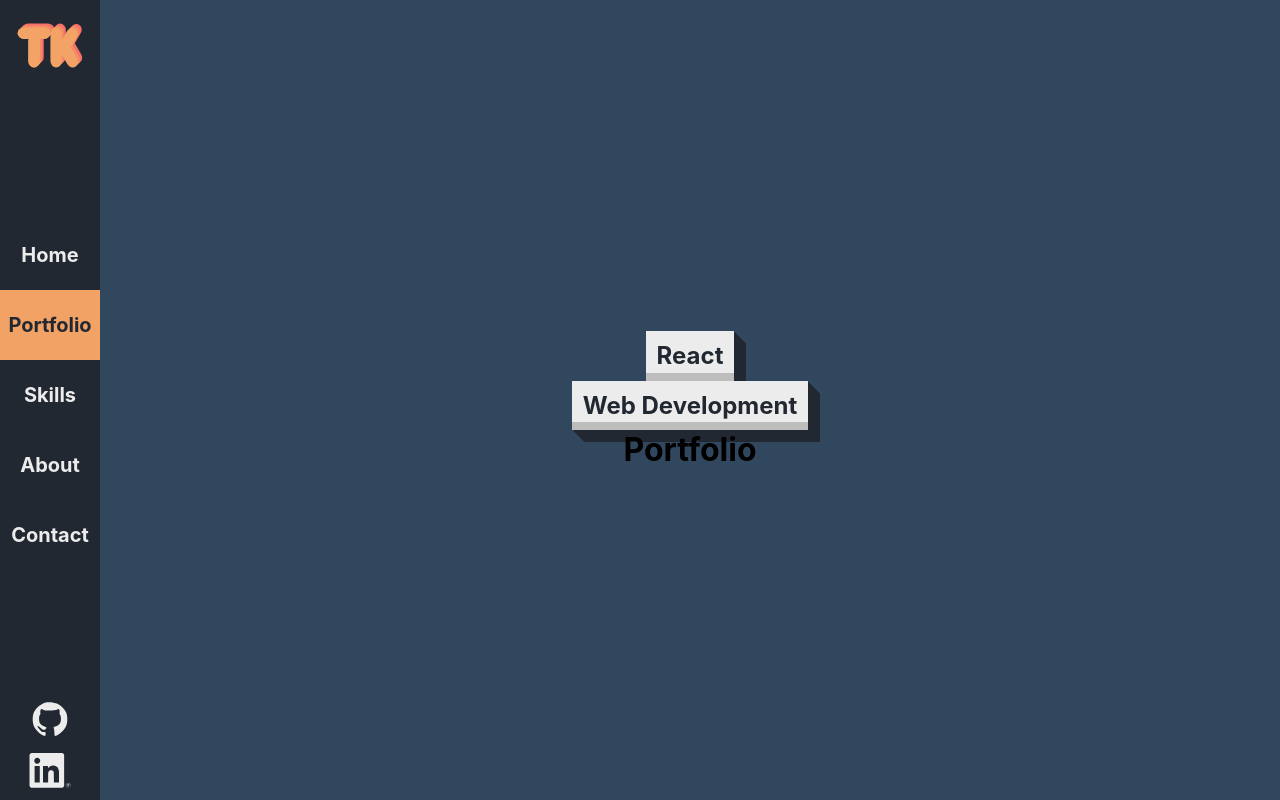
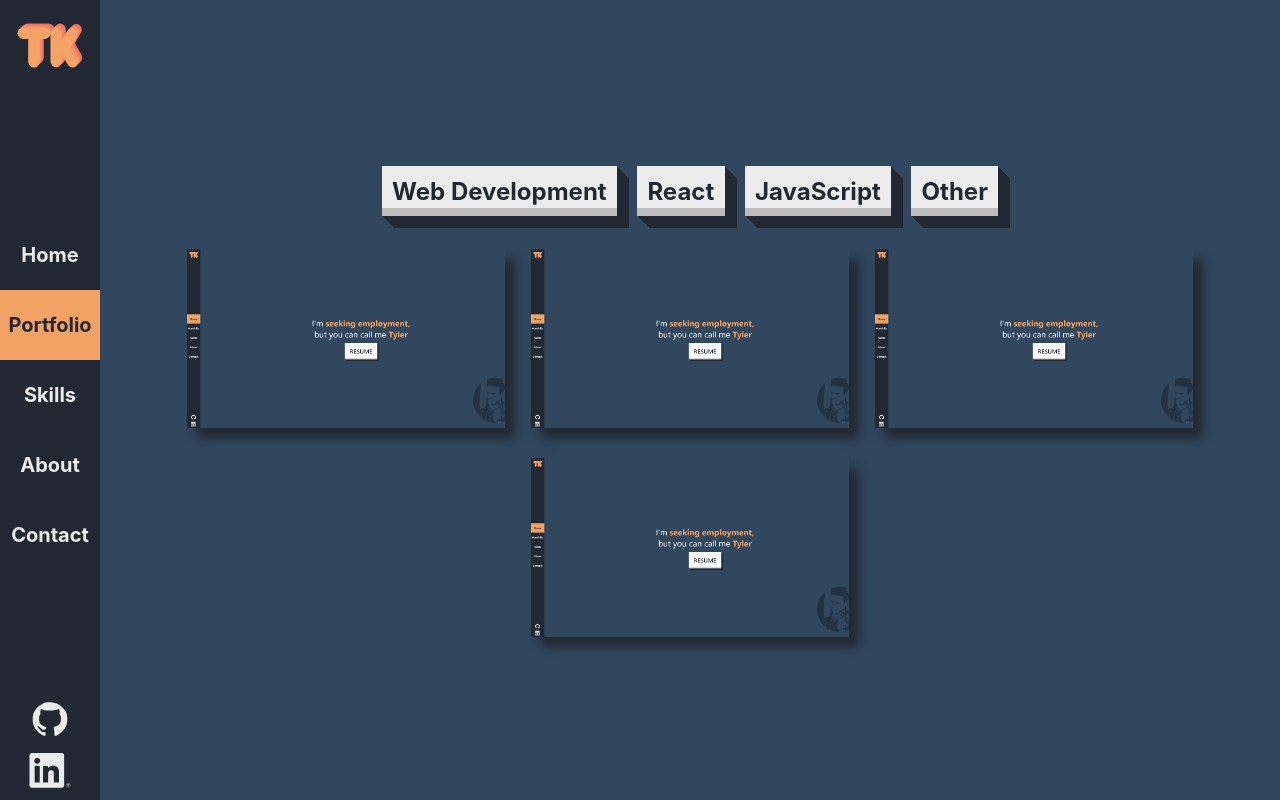
Before and after one commit to tylercodes1/portfolio, a React (Create React App) app: page /portfolio in a window 1280 px wide. Built offline with nearby package versions, Linux system fonts and the light colour scheme.

Commit message:
Project previews 1st draft

```diff
--- a/src/Widgets/Home/Home.js
+++ b/src/Widgets/Home/Home.js
@@ -9,7 +9,7 @@ class Home extends Component {
             <div className="home_page">
                 <TKViolin />
                 <div className="home_msg">
-                    <span id="first_line">I'm <span className="highlight">seeking employment,</span></span><span>but you can call me <span className="highlight">Tyler</span></span>
+                    <span id="first_line">I'm <span className="highlight">seeking employment,</span></span><span>but you can call me <span className="highlight">Tyler.</span></span>
                 </div>
                 <a href="TylerKim2020.docx" download="Tylers Resume.docx">
                     <BlockButton text="RESUME"></BlockButton>
--- a/src/Widgets/Misc/Buttons/BlockButton.css
+++ b/src/Widgets/Misc/Buttons/BlockButton.css
@@ -21,11 +21,13 @@
       11px 11px 0 0 var(--dashboard),
       12px 12px 0 0 var(--dashboard);
   }
+
   .block_button:hover{
-    color:#444;
+    color: var(--dashboard);
   }
   .block_button:active{
-    color:#222;
+    color: var(--dashboard);
+    background-color: var(--hoverSelect);
     box-shadow:inset 0 -4px 0 0 rgba(0,0,0,.2),
       1px 1px 0 0 var(--dashboard),
       2px 2px 0 0 var(--dashboard),
--- a/src/Widgets/Portfolio/FilterButton/FilterButton.css
+++ b/src/Widgets/Portfolio/FilterButton/FilterButton.css
@@ -21,6 +21,7 @@
       11px 11px 0 0 var(--dashboard),
       12px 12px 0 0 var(--dashboard);
       cursor: pointer;
+      margin: 20px 10px 20px 10px;
 }
 
 .filter_button:active{
--- a/src/Widgets/Portfolio/Portfolio.css
+++ b/src/Widgets/Portfolio/Portfolio.css
@@ -7,6 +7,12 @@
     justify-content: center;
     align-items: center;
     height: 100%;
+}
+
+.filter_header {
+    display: flex;
+    flex-direction: row;
+    flex-wrap: wrap;
 }
 
 @media (min-width: 769px) {
@@ -21,3 +27,10 @@
         height: calc(100vh - 80px);
     }
 }
+
+.project_container {
+    width: calc(100vw - 100px);
+    flex-wrap: wrap;
+    display: flex;
+    justify-content: center;
+}
--- a/src/Widgets/Portfolio/Portfolio.js
+++ b/src/Widgets/Portfolio/Portfolio.js
@@ -2,6 +2,7 @@ import React, {Component} from 'react'
 import './Portfolio.css'
 import FilterButton from './FilterButton/FilterButton';
 import BlockButton from '../Misc/Buttons/BlockButton';
+import ProjectPreview from './ProjectPreview/ProjectPreview';
 
 class Portfolio extends Component {
 
@@ -30,9 +31,18 @@ class Portfolio extends Component {
     render() {
         return (
             <div className="portfolio_page">
-                <FilterButton text="React" onClick={(urmom) => this.handleSelect(urmom)} selected={this.state.selected} />
-                <FilterButton text="Web Development" onClick={(urmom) => this.handleSelect(urmom)} selected={this.state.selected} />
-                <h1>Portfolio</h1>
+                <div className="filter_header">
+                    <FilterButton text="Web Development" onClick={(urmom) => this.handleSelect(urmom)} selected={this.state.selected} />
+                    <FilterButton text="React" onClick={(urmom) => this.handleSelect(urmom)} selected={this.state.selected} />
+                    <FilterButton text="JavaScript" onClick={(urmom) => this.handleSelect(urmom)} selected={this.state.selected} />
+                    <FilterButton text="Other" onClick={(urmom) => this.handleSelect(urmom)} selected={this.state.selected} />
+                </div>
+                <div className="project_container">
+                    <ProjectPreview />
+                    <ProjectPreview />
+                    <ProjectPreview />
+                    <ProjectPreview />
+                </div>
             </div>
         )
     }
--- /dev/null
+++ b/src/Widgets/Portfolio/ProjectPreview/Description/Description.css
@@ -0,0 +1,36 @@
+.description_view {
+    height: 100%;
+    width: 100%;
+    display: flex;
+    flex-direction: column;
+    flex-wrap: wrap;
+    color: var(--dashboard);
+    justify-content: space-between;
+}
+
+.title {
+    font-size: 2vmax;
+    font-weight: bold;
+}
+
+.description {
+    font-size: 1.3vmax;
+}
+
+.tech_stack_title {
+    font-size: 1.6vmax;
+    margin-bottom: 1vmin;
+    font-weight: 600;
+}
+
+.ReactLogo {
+    padding: 0 2px 0 2px;
+    height: 100%;
+    width: 20%;
+}
+
+.javascript {
+    padding: 0 2px 0 2px;
+    height: 100%;
+    width: 20%;
+}
--- /dev/null
+++ b/src/Widgets/Portfolio/ProjectPreview/Description/Description.js
@@ -0,0 +1,18 @@
+import React from 'react'
+import './Description.css'
+import ReactLogo from '../../../../assets/react/ReactLogo'
+import JavaScriptLogo from '../../../../assets/react/JavaScriptLogo'
+
+function Description() {
+    return (
+        <div className="description_view">
+            <h1>Portfolio</h1>
+            <div className="logo_container">
+                <ReactLogo />
+                <JavaScriptLogo />
+            </div>
+        </div>
+    )
+}
+
+export default Description
--- /dev/null
+++ b/src/Widgets/Portfolio/ProjectPreview/ProjectPreview.css
@@ -0,0 +1,23 @@
+.project_preview {
+    position: relative;
+    margin: 1vw;
+}
+
+.filter_backdrop {
+    position: absolute;
+    height: 100%;
+    width: 100%;
+    top: 0;
+    transition: 0.2s;
+    background-color: rgba(255, 255, 255, 0.3);
+    opacity: 0;
+}
+
+.project {
+    box-shadow: 10px 10px 10px var(--dashboard);
+    height: 14vmax;
+}
+
+.project_preview:hover > .filter_backdrop {
+    opacity: 1;
+}
--- /dev/null
+++ b/src/Widgets/Portfolio/ProjectPreview/ProjectPreview.js
@@ -0,0 +1,17 @@
+import React from 'react';
+import './ProjectPreview.css'
+import Description from './Description/Description';
+
+// TODO change project preview URL when you host for real
+function ProjectPreview(props) {
+    return (
+        <a className="project_preview" target="_blank" href="https://tylersportfolio.netlify.app/">
+            <div className="filter_backdrop" >
+                <Description />
+            </div>
+            <img className="project" src="Portfolio.PNG" alt="hello can't be loaded"/>
+        </a>
+    )
+}
+
+export default ProjectPreview
--- /dev/null
+++ b/src/assets/react/JavaScriptLogo.js
@@ -0,0 +1,19 @@
+import React from "react";
+
+function JavaScriptLogo() {
+  return (
+    <svg
+      xmlns="http://www.w3.org/2000/svg"
+      width="2500"
+      height="2500"
+      preserveAspectRatio="xMinYMin meet"
+      viewBox="0 0 256 256"
+      className="javascript"
+    >
+      <path fill="#F7DF1E" d="M0 0h256v256H0V0z"></path>
+      <path d="M67.312 213.932l19.59-11.856c3.78 6.701 7.218 12.371 15.465 12.371 7.905 0 12.89-3.092 12.89-15.12v-81.798h24.057v82.138c0 24.917-14.606 36.259-35.916 36.259-19.245 0-30.416-9.967-36.087-21.996m85.07-2.576l19.588-11.341c5.157 8.421 11.859 14.607 23.715 14.607 9.969 0 16.325-4.984 16.325-11.858 0-8.248-6.53-11.17-17.528-15.98l-6.013-2.58c-17.357-7.387-28.87-16.667-28.87-36.257 0-18.044 13.747-31.792 35.228-31.792 15.294 0 26.292 5.328 34.196 19.247l-18.732 12.03c-4.125-7.389-8.591-10.31-15.465-10.31-7.046 0-11.514 4.468-11.514 10.31 0 7.217 4.468 10.14 14.778 14.608l6.014 2.577c20.45 8.765 31.963 17.7 31.963 37.804 0 21.654-17.012 33.51-39.867 33.51-22.339 0-36.774-10.654-43.819-24.574"></path>
+    </svg>
+  );
+}
+
+export default JavaScriptLogo;
```
Also changed, not shown: src/assets/react/ReactLogo.js (added, +33 -0 lines), public/Portfolio.PNG (added).
